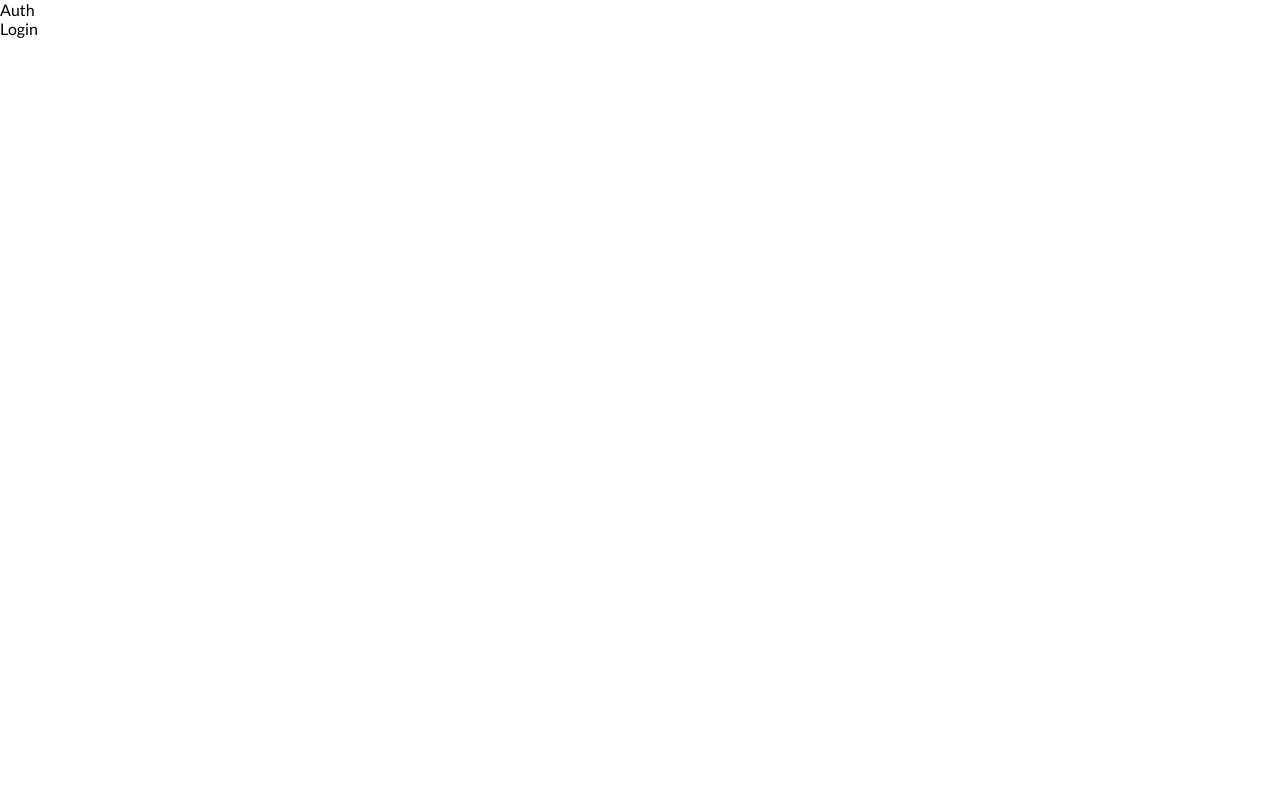
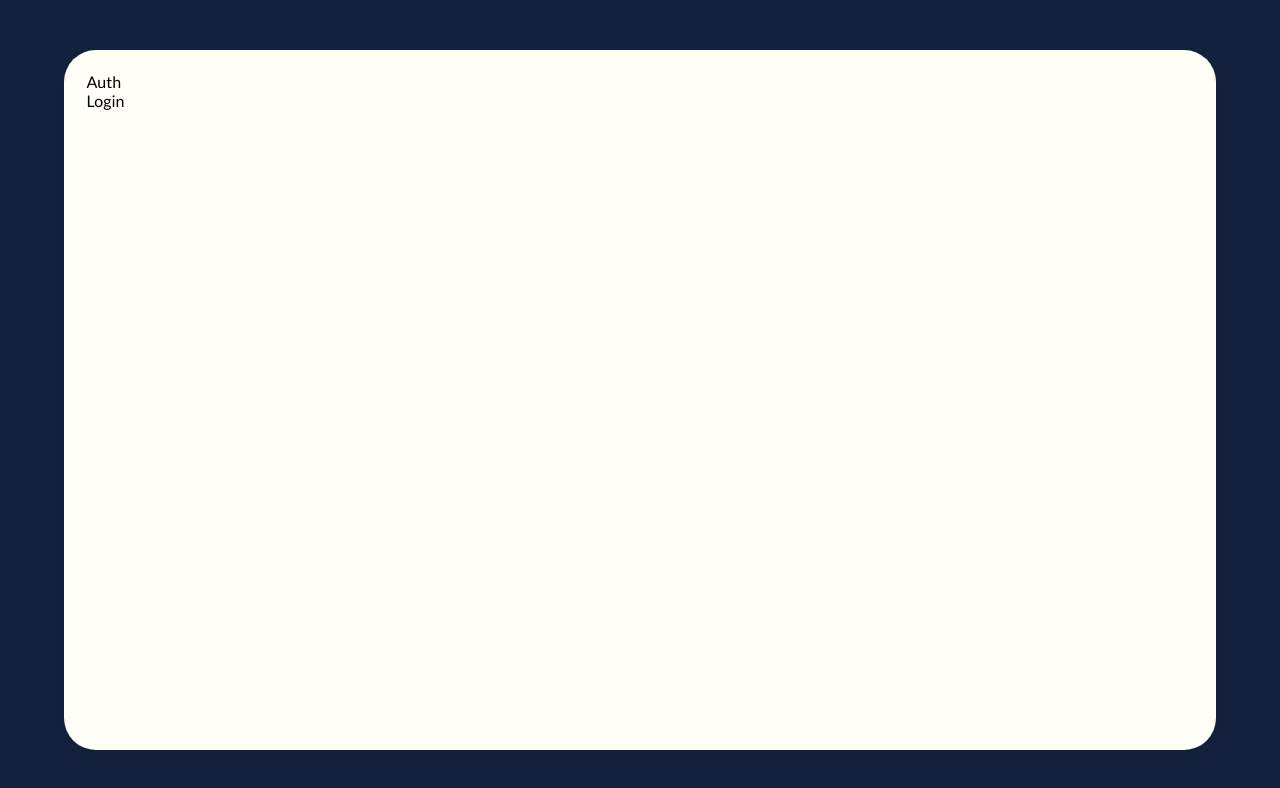
Before and after one commit to whoiscaio/software-management-fe, a React (Vite) app: page /login in a window 1280 px wide. Shown: the top 788 px of the page. Built offline with nearby package versions, Linux system fonts and the light colour scheme.

Commit message:
feat: page structure added and non-definitive colors applied

```diff
--- a/src/App.tsx
+++ b/src/App.tsx
@@ -1,10 +1,14 @@
+import Page from './global/components/Page';
+import Root from './global/components/Root';
 import Router from './global/components/Router';
 
 function App() {
   return (
-    <>
-      <Router />
-    </>
+    <Root>
+      <Page>
+        <Router />
+      </Page>
+    </Root>
   );
 }
 
--- /dev/null
+++ b/src/global/components/Page/index.tsx
@@ -0,0 +1,14 @@
+import { ReactNode } from 'react';
+import PageContainer from './styles';
+
+type PageProps = {
+  children: ReactNode;
+};
+
+export default function Page({ children }: PageProps) {
+  return (
+    <PageContainer>
+      {children}
+    </PageContainer>
+  );
+}
--- /dev/null
+++ b/src/global/components/Page/styles.ts
@@ -0,0 +1,19 @@
+import { styled } from 'styled-components';
+
+const PageContainer = styled.main`
+  background: ${({ theme }) => theme.colors.white};
+  border-radius: 2rem;
+
+  width: 90%;
+  height: 100%;
+  max-width: 1400px;
+  max-height: 700px;
+
+  padding: 1.4rem;
+
+  box-shadow: 0 5px 10px 0px rgba(0,0,0,0.06);
+  -webkit-box-shadow: 0 5px 10px 0px rgba(0,0,0,0.06);
+  -moz-box-shadow: 0 5px 10px 0px rgba(0,0,0,0.06);
+`;
+
+export default PageContainer;
--- /dev/null
+++ b/src/global/components/Root/index.tsx
@@ -0,0 +1,14 @@
+import { ReactNode } from 'react';
+import RootContainer from './styles';
+
+type RootProps = {
+  children: ReactNode;
+};
+
+export default function Root({ children }: RootProps) {
+  return (
+    <RootContainer>
+      {children}
+    </RootContainer>
+  );
+}
--- /dev/null
+++ b/src/global/components/Root/styles.ts
@@ -0,0 +1,14 @@
+import { styled } from 'styled-components';
+
+const RootContainer = styled.div`
+  background: ${({ theme }) => theme.colors.main};
+
+  width: 100vw;
+  height: 100vh;
+
+  display: flex;
+  justify-content: center;
+  align-items: center;
+`;
+
+export default RootContainer;
--- a/src/global/styles/theme/mainTheme.ts
+++ b/src/global/styles/theme/mainTheme.ts
@@ -1,13 +1,8 @@
 const mainTheme = {
-  primary: {
-    taupe: '#463F3A',
-    battleshipGray: '#8A817C',
-    silver: '#BCB8B1',
-    isabelline: '#F4F3EE',
-    babyPowder: '#FFFEF7',
-    melon: '#E0AFA0',
-  },
-  secondary: {
+  colors: {
+    main: '#14213D',
+    secondary: '#FCA311',
+    white: '#FFFEF7',
     darkLine: '#0E0E0E',
     lightLine: '#F2F2E7',
   }
```
